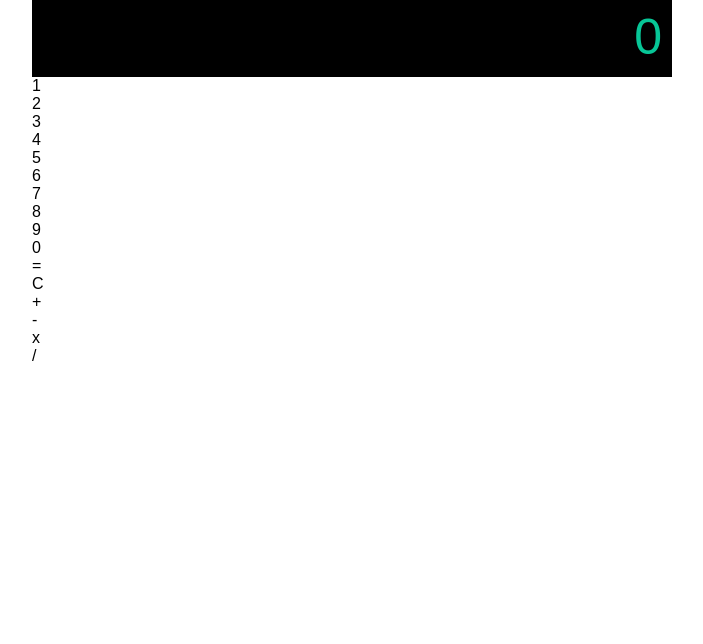
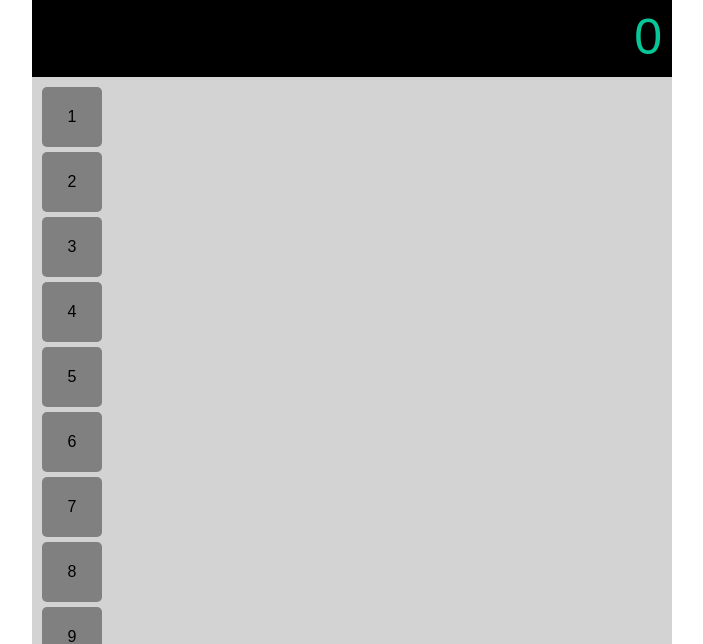
Before and after one commit to EmilioGall/htmlcss-simple-calculator, a plain HTML site: page index.html in a window 1280 px wide. Shown: the part 157-801 px from the top of the page, without its empty margins (288-991 px from the left). Drawn offline with Linux system fonts and the light colour scheme; a web font is replaced by a local one.

Commit message:
add: rawStyle - buttons section - css

```diff
--- a/CSS/style.css
+++ b/CSS/style.css
@@ -43,7 +43,6 @@ body {
     display: flex;
     flex-direction: row-reverse;
     padding-right: 10px;
-
 }
 
 .display-text {
@@ -52,3 +51,32 @@ body {
 }
 
 /* Buttons Section */
+
+.keybord {
+    text-align: center;
+    background-color: lightgray;
+    border-radius: 0 0 10px 10px;
+    padding: 5px;
+
+}
+
+.buttons {
+    width: 60px;
+    height: 60px;
+    margin: 5px;
+    line-height: 60px;
+    border-radius: 5px;
+
+
+    /* Notes */
+    background-color: grey;
+
+}
+
+.grid {
+
+}
+
+.column {
+
+}
--- a/index.html
+++ b/index.html
@@ -31,26 +31,26 @@
         <!-- Buttons Section -->
         <Section class=" keybord container">
 
-            <div class="numbers grid">
-                <div>1</div>
-                <div>2</div>
-                <div>3</div>
-                <div>4</div>
-                <div>5</div>
-                <div>6</div>
-                <div>7</div>
-                <div>8</div>
-                <div>9</div>
-                <div>0</div>
-                <div>=</div>
+            <div class="grid">
+                <div class="buttons">1</div>
+                <div class="buttons">2</div>
+                <div class="buttons">3</div>
+                <div class="buttons">4</div>
+                <div class="buttons">5</div>
+                <div class="buttons">6</div>
+                <div class="buttons">7</div>
+                <div class="buttons">8</div>
+                <div class="buttons">9</div>
+                <div class="buttons">0</div>
+                <div class="buttons">=</div>
             </div>
 
-            <div class="operations column">
-                <div>C</div>
-                <div>+</div>
-                <div>-</div>
-                <div>x</div>
-                <div>/</div>
+            <div class="column">
+                <div class="buttons">C</div>
+                <div class="buttons">+</div>
+                <div class="buttons">-</div>
+                <div class="buttons">x</div>
+                <div class="buttons">/</div>
             </div>
 
         </Section>
```
